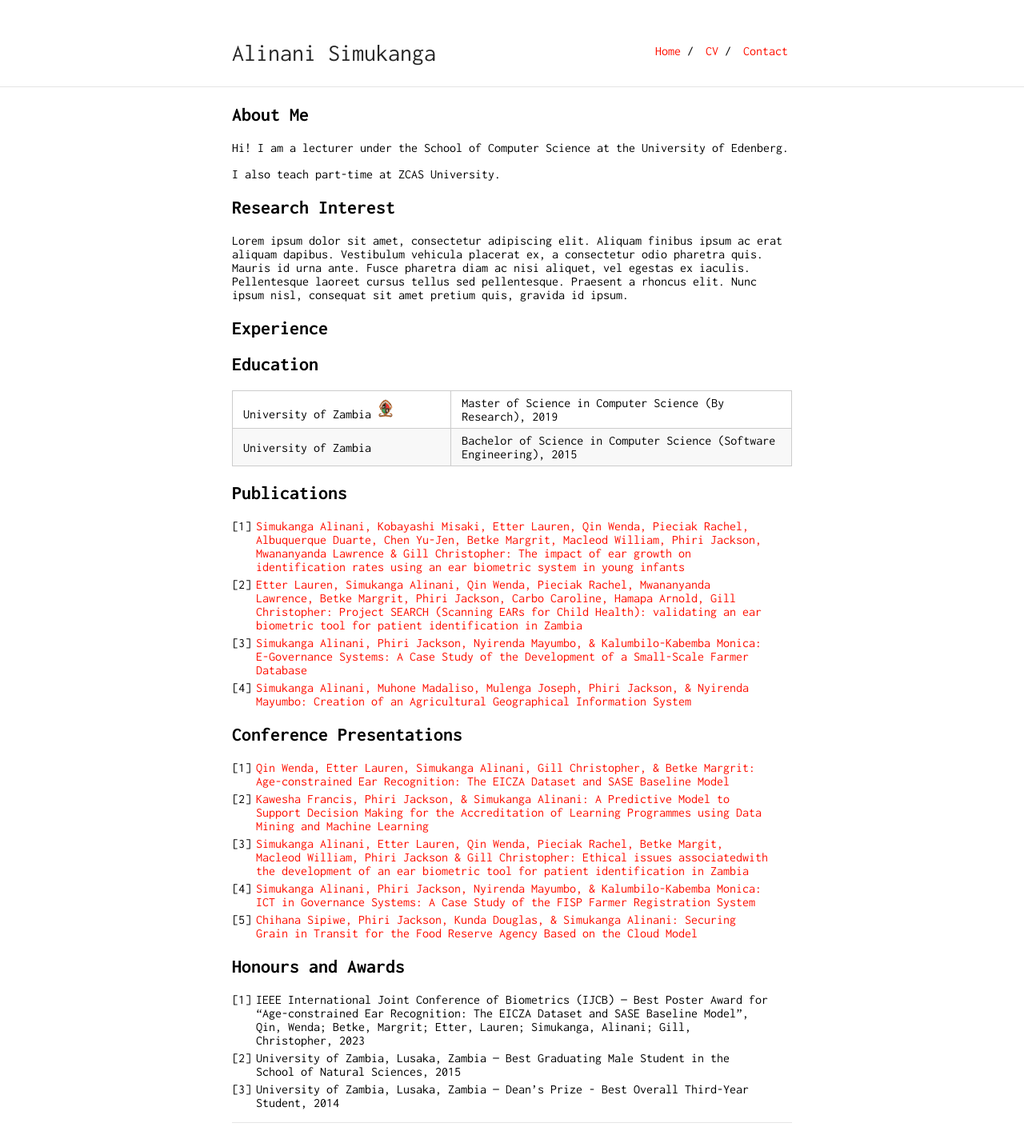
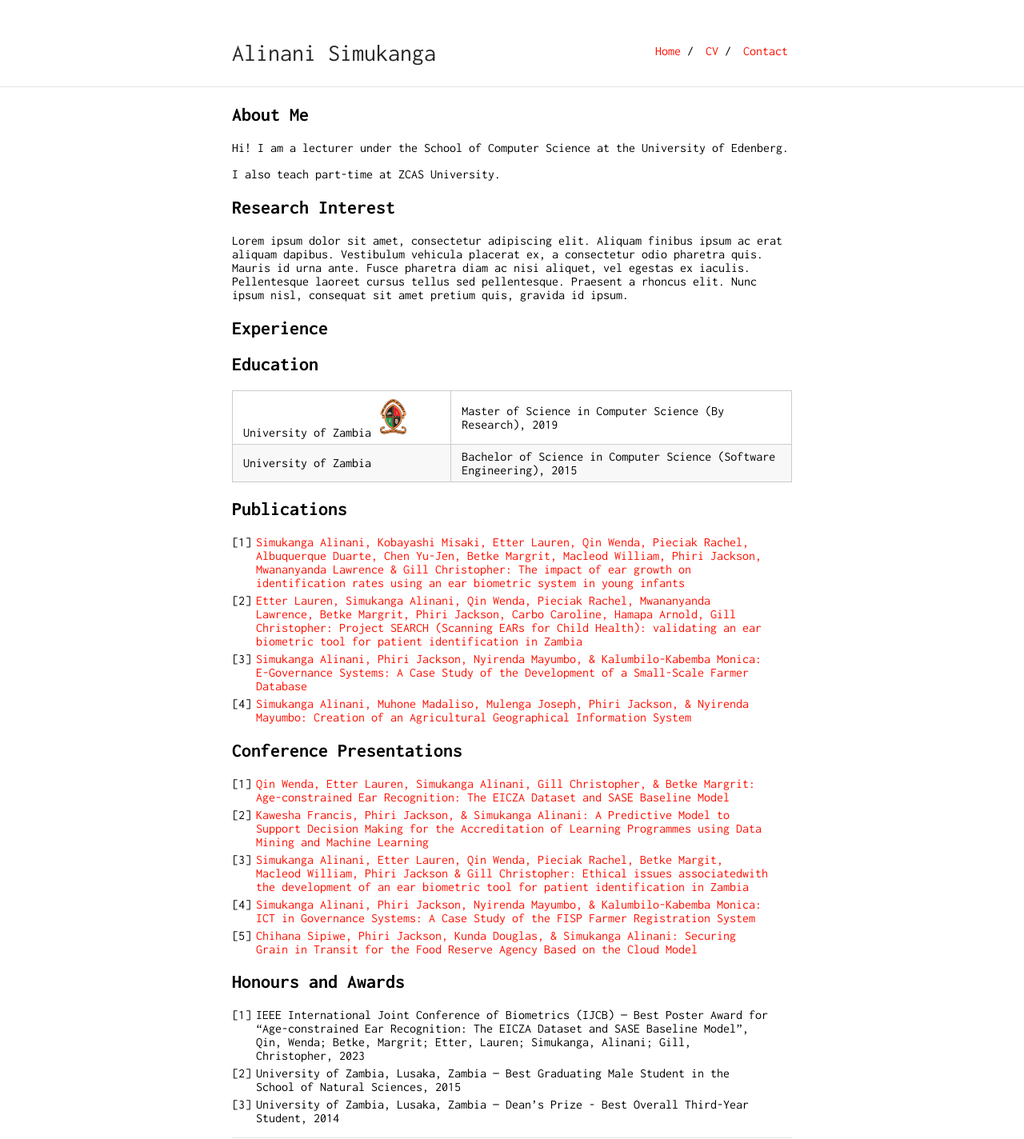
Before and after one commit to a1inani/a1inani.github.io, a Jekyll site: the page built from index.md, in a window 1280 px wide. Shown: the whole page at 80% size. Built offline with Jekyll 4.4.1, drawn with Linux system fonts in a browser that asks for light colours; our own code applies the rules of GitHub Pages for plain Markdown files.

Commit message:
Update index.md

```diff
--- a/index.md
+++ b/index.md
@@ -18,7 +18,7 @@ Lorem ipsum dolor sit amet, consectetur adipiscing elit. Aliquam finibus ipsum a
 
 ## Education
 
-University of Zambia <img src="/img/unza.svg" style="width: 8%;" /> | Master of Science in Computer Science (By Research), 2019
+University of Zambia <img src="/img/unza.svg" style="width: 16%;" /> | Master of Science in Computer Science (By Research), 2019
 University of Zambia | Bachelor of Science in Computer Science (Software Engineering), 2015
 
 ## Publications
```
